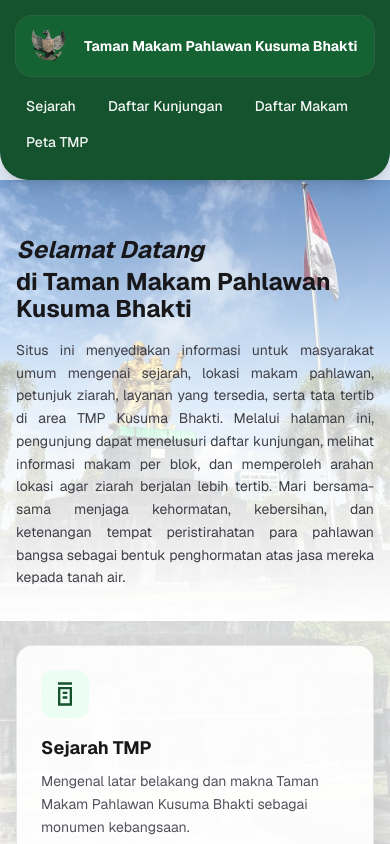
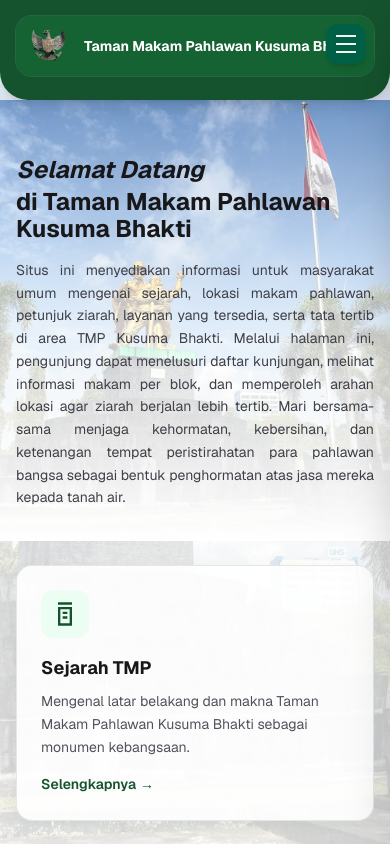
Before and after one commit to adindafdl/tmp, a Next.js app: page / in a window 390 px wide. Shown: the top 844 px of the page. Built offline with nearby package versions, Linux system fonts and the light colour scheme; no server answers.

Commit message:
sidebar hamburger

```diff
--- a/src/components/site-nav.tsx
+++ b/src/components/site-nav.tsx
@@ -1,39 +1,139 @@
 'use client';
 
+import { useState } from 'react';
 import Link from 'next/link';
 import { usePathname } from 'next/navigation';
 
 const links = [
-  { href: '/sejarah', label: 'Sejarah' },
-  { href: '/daftar-kunjungan', label: 'Daftar Kunjungan' },
-  { href: '/daftar-makam', label: 'Daftar Makam' },
-  { href: '/peta-tmp', label: 'Peta TMP' },
+  {
+    href: '/sejarah',
+    label: 'Sejarah',
+    icon: (
+      <svg className="w-5 h-5 min-w-[20px]" fill="none" viewBox="0 0 24 24" stroke="currentColor" strokeWidth={2}>
+        <path strokeLinecap="round" strokeLinejoin="round" d="M12 6.253v13m0-13C10.832 5.477 9.246 5 7.5 5S4.168 5.477 3 6.253v13C4.168 18.477 5.754 18 7.5 18s3.332.477 4.5 1.253m0-13C13.168 5.477 14.754 5 16.5 5c1.747 0 3.332.477 4.5 1.253v13C19.832 18.477 18.247 18 16.5 18c-1.746 0-3.332.477-4.5 1.253" />
+      </svg>
+    )
+  },
+  {
+    href: '/daftar-kunjungan',
+    label: 'Daftar Kunjungan',
+    icon: (
+      <svg className="w-5 h-5 min-w-[20px]" fill="none" viewBox="0 0 24 24" stroke="currentColor" strokeWidth={2}>
+        <path strokeLinecap="round" strokeLinejoin="round" d="M17 20h5v-2a3 3 0 00-5.356-1.857M17 20H7m10 0v-2c0-.656-.126-1.283-.356-1.857M7 20H2v-2a3 3 0 015.356-1.857M7 20v-2c0-.656.126-1.283.356-1.857m0 0a5.002 5.002 0 019.288 0M15 7a3 3 0 11-6 0 3 3 0 016 0zm6 3a2 2 0 11-4 0 2 2 0 014 0zM7 10a2 2 0 11-4 0 2 2 0 014 0z" />
+      </svg>
+    )
+  },
+  {
+    href: '/daftar-makam',
+    label: 'Daftar Makam',
+    icon: (
+      <svg className="w-5 h-5 min-w-[20px]" fill="none" viewBox="0 0 24 24" stroke="currentColor" strokeWidth={2}>
+        <path strokeLinecap="round" strokeLinejoin="round" d="M19 21V5a2 2 0 00-2-2H7a2 2 0 00-2 2v16m14 0h2m-2 0h-5m-9 0H3m2 0h5M9 7h1m-1 4h1m4-4h1m-1 4h1m-5 10v-5a1 1 0 011-1h2a1 1 0 011 1v5m-4 0h4" />
+      </svg>
+    )
+  },
+  {
+    href: '/prosedur',
+    label: 'Jenis Layanan & Tata Tertib',
+    icon: (
+      <svg className="w-5 h-5 min-w-[20px]" fill="none" viewBox="0 0 24 24" stroke="currentColor" strokeWidth={2}>
+        <path strokeLinecap="round" strokeLinejoin="round" d="M12 6.253v13m0-13C10.832 5.477 9.246 5 7.5 5S4.168 5.477 3 6.253v13C4.168 18.477 5.754 18 7.5 18s3.332.477 4.5 1.253m0-13C13.168 5.477 14.754 5 16.5 5c1.747 0 3.332.477 4.5 1.253v13C19.832 18.477 18.247 18 16.5 18c-1.746 0-3.332.477-4.5 1.253" />
+      </svg>
+    )
+  },
+  {
+    href: '/peta-tmp',
+    label: 'Peta TMP',
+    icon: (
+      <svg className="w-5 h-5 min-w-[20px]" fill="none" viewBox="0 0 24 24" stroke="currentColor" strokeWidth={2}>
+        <path strokeLinecap="round" strokeLinejoin="round" d="M9 20l-5.447-2.724A1 1 0 013 16.382V5.618a1 1 0 011.447-.894L9 7m0 13l6-3m-6 3V7m6 10l4.553 2.276A1 1 0 0021 18.382V7.618a1 1 0 00-.553-.894L15 4m0 13V4m0 0L9 7" />
+      </svg>
+    )
+  },
 ] as const;
 
 export function SiteNav() {
   const pathname = usePathname();
+  const [isOpen, setIsOpen] = useState(false); // Mengubah status dari isCollapsed menjadi isOpen
 
   return (
-    <nav
-      className="flex flex-wrap items-center gap-x-3 gap-y-2 text-sm font-medium text-white/95"
-      aria-label="Navigasi utama"
+    <>
+      <button
+        onClick={() => setIsOpen(!isOpen)}
+        className="fixed top-6 right-6 z-40 flex h-10 w-10 flex-col items-center justify-center gap-1.5 rounded-xl bg-emerald-800 text-[#f4f3ef] shadow-md transition-all hover:bg-emerald-900"
+        aria-label="Toggle Sidebar"
       >
-      {links.map(({ href, label }) => {
+        <span className={`h-0.5 w-5 bg-current transition-transform duration-300 ${isOpen ? 'rotate-45 translate-y-2' : ''}`} />
+        <span className={`h-0.5 w-5 bg-current transition-opacity duration-300 ${isOpen ? 'opacity-0' : ''}`} />
+        <span className={`h-0.5 w-5 bg-current transition-transform duration-300 ${isOpen ? '-rotate-45 -translate-y-2' : ''}`} />
+      </button>
+
+      {isOpen && (
+        <div
+          className="fixed inset-0 z-30 bg-black/20 backdrop-blur-sm"
+          onClick={() => setIsOpen(false)}
+        />
+      )}
+
+      <aside
+        className={`fixed inset-y-0 right-0 z-30 flex h-full w-68 flex-col border-l border-emerald-950/10 bg-[#f4f3ef] px-4 py-6 text-emerald-900 shadow-2xl transition-transform duration-300 ease-in-out ${
+          isOpen ? 'translate-x-0' : 'translate-x-full'
+        }`}
+      >
+        <div className="mb-8 flex items-center gap-3 px-2 pt-10">
+          <div className="flex h-9 w-9 min-w-[36px] items-center justify-center rounded-xl bg-emerald-800 font-bold text-[#f4f3ef] shadow-md">
+            TMP
+          </div>
+          <div className="overflow-hidden whitespace-nowrap">
+            <h1 className="text-sm font-bold tracking-wide text-emerald-950">Navigasi Utama</h1>
+            <p className="text-[11px] text-emerald-700/70 font-medium">Kusuma Bhakti</p>
+          </div>
+        </div>
+
+        <nav className="flex flex-1 flex-col gap-y-1.5" aria-label="Navigasi utama">
+          <p className="px-3 text-[10px] font-bold uppercase tracking-widest text-emerald-800/40 mb-1 overflow-hidden whitespace-nowrap">
+            Menu
+          </p>
+
+          {links.map(({ href, label, icon }) => {
             const active = pathname === href || pathname.startsWith(`${href}/`);
+
             return (
               <Link
                 key={href}
                 href={href}
-            className={
+                className={`group relative flex items-center gap-3.5 rounded-xl px-3.5 py-3 text-sm font-semibold transition-all duration-300 ${
                   active
-                ? 'rounded-full bg-white/20 px-2.5 py-1 text-white focus-visible:outline-none focus-visible:ring-0'
-                : 'rounded-full px-2.5 py-1 hover:bg-white/10 focus-visible:outline-none focus-visible:ring-0'
-            }
+                    ? 'bg-emerald-800 text-white shadow-md'
+                    : 'text-emerald-900/70 hover:bg-emerald-900/5 hover:text-emerald-900'
+                }`}
               >
+                {active && (
+                  <div className="absolute right-0 top-1/4 h-1/2 w-1 rounded-l-full bg-emerald-400" />
+                )}
+
+                <span className={`transition-transform duration-300 group-hover:scale-110 ${
+                  active ? 'text-white' : 'text-emerald-800/60 group-hover:text-emerald-900'
+                }`}>
+                  {icon}
+                </span>
+
+                <span className="tracking-wide overflow-hidden whitespace-nowrap">
                   {label}
+                </span>
               </Link>
             );
           })}
         </nav>
+        <div className="mt-auto border-t border-emerald-900/10 pt-4 px-2">
+          <div className="flex items-center gap-2.5">
+            <div className="h-2 w-2 rounded-full bg-emerald-600 animate-pulse" />
+            <span className="text-[11px] text-emerald-800/50 font-medium tracking-wide whitespace-nowrap">
+              Sistem Aktif
+            </span>
+          </div>
+        </div>
+      </aside>
+    </>
   );
 }
```
Lines whose indentation alone changed are shown as unchanged.
